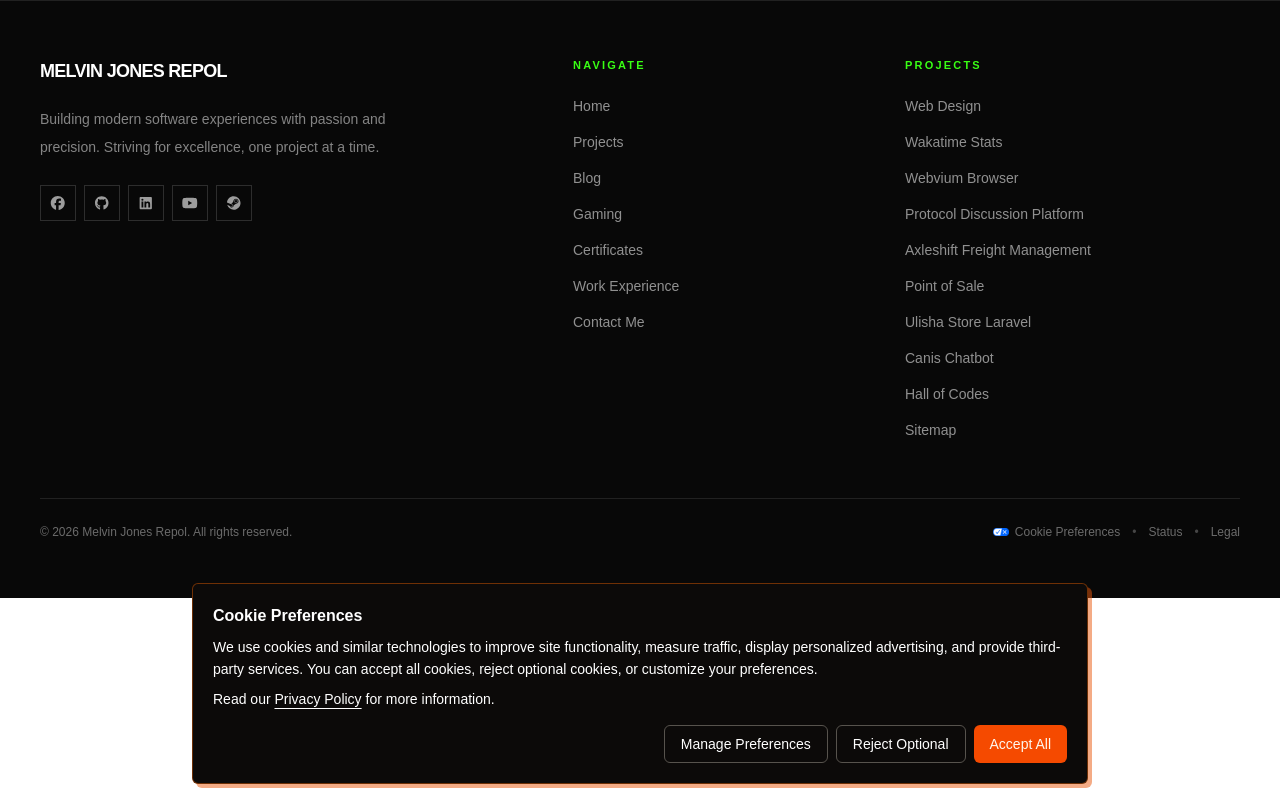
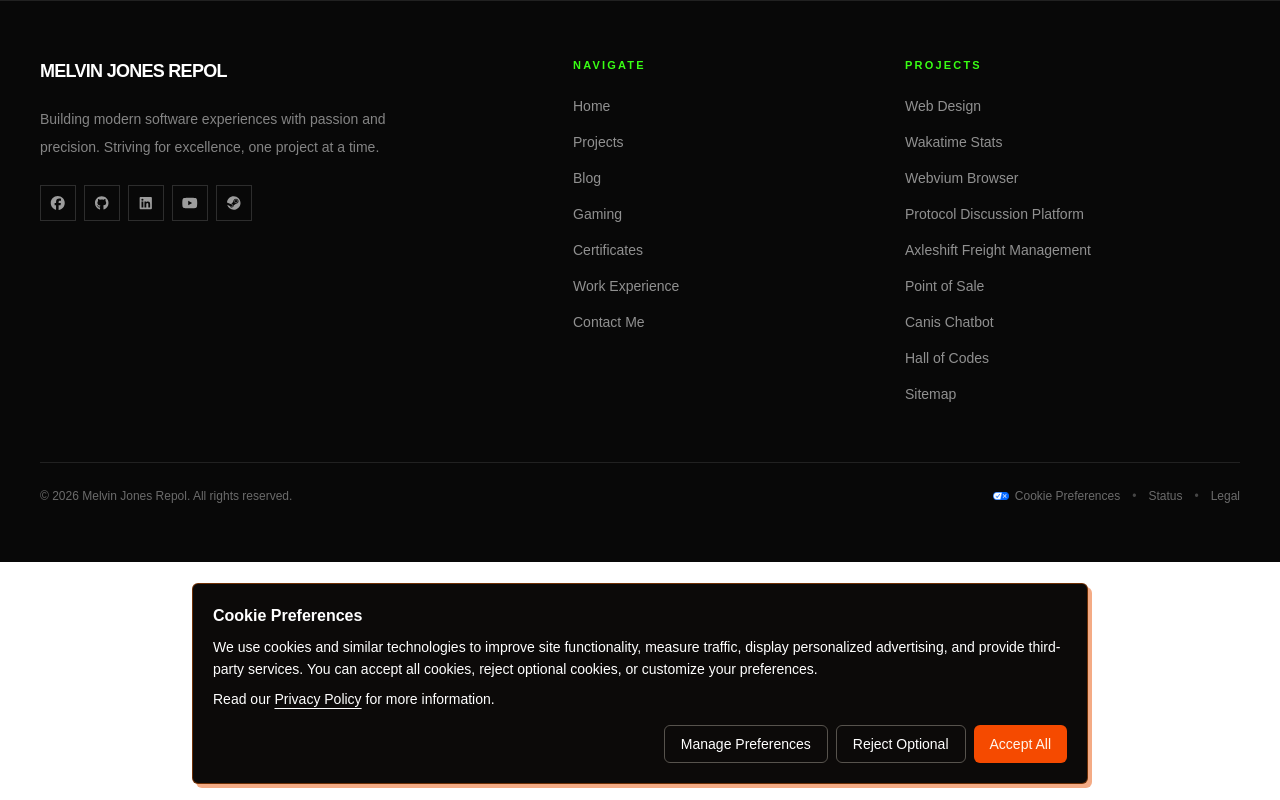
Before and after one commit to mrepol742/web-designs, a Next.js app: page /components/layout/Footer in a window 1280 px wide. Built offline with nearby package versions, Linux system fonts and the light colour scheme.

Commit message:
feat: removal of ulisha store from footer

```diff
--- a/pages/components/layout/Footer.js
+++ b/pages/components/layout/Footer.js
@@ -47,7 +47,6 @@ export default function Footer() {
       href: "https://www.melvinjonesrepol.com/point-of-sale",
       label: "Point of Sale",
     },
-    { href: "https://ulishastore.com", label: "Ulisha Store Laravel" },
     {
       href: "https://www.melvinjonesrepol.com/canis-agent",
       label: "Canis Chatbot",
```
